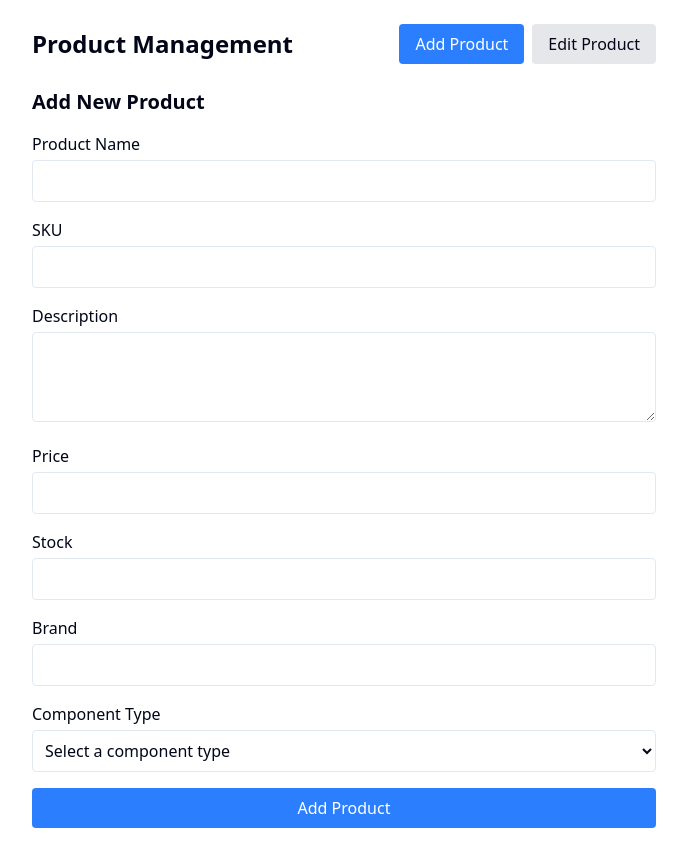
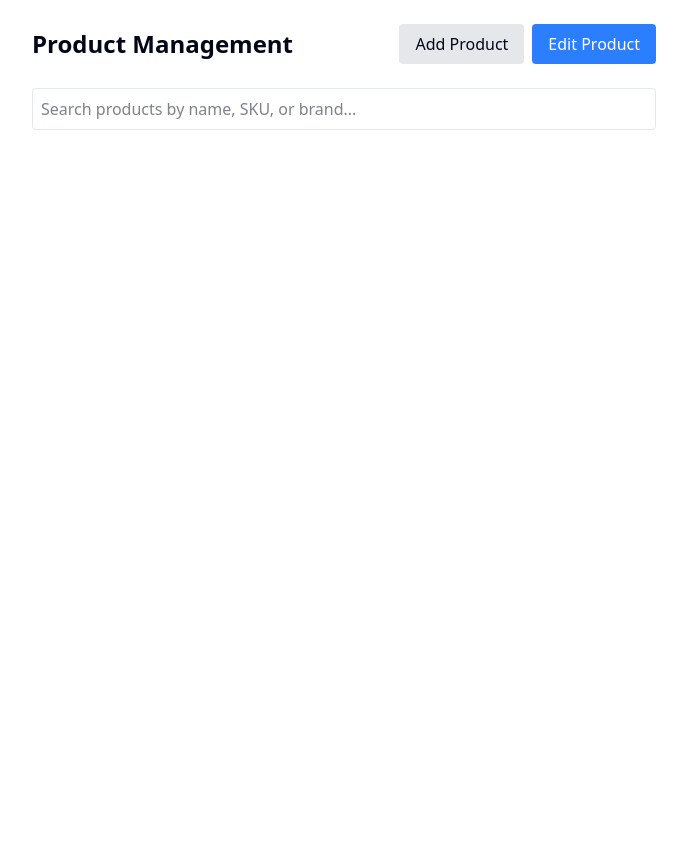
Before and after one commit to Ryiro77/chut_new, a Next.js app: page /admin/products in a window 1280 px wide. Shown: the whole page, without its empty margins (296-983 px from the left). After the commit the page ends 800 px from the top, so only its background shows below. Built offline with nearby package versions, Linux system fonts and the light colour scheme.

Commit message:
stale commit

```diff
--- a/app/admin/products/page.tsx
+++ b/app/admin/products/page.tsx
@@ -29,7 +29,7 @@ type Product = {
 }
 
 export default function AdminProducts() {
-  const [view, setView] = useState<'add' | 'edit'>('add')
+  const [view, setView] = useState<'add' | 'edit'>('edit')
   const [searchQuery, setSearchQuery] = useState('')
   const [selectedProductId, setSelectedProductId] = useState<string | null>(null)
   const [searchResults, setSearchResults] = useState<Product[]>([])
@@ -56,8 +56,6 @@ export default function AdminProducts() {
 
   function handleSelectProduct(product: Product) {
     setSelectedProductId(product.id)
-    setSearchQuery('')
-    setSearchResults([])
   }
 
   return (
@@ -111,7 +109,8 @@ export default function AdminProducts() {
             <div className="text-gray-500 my-4">Searching...</div>
           )}
 
-          {!selectedProductId && searchResults.length > 0 && (
+          {/* Show search results if there's no selected product or there are search results */}
+          {searchResults.length > 0 && (
             <div className="mb-4 border rounded divide-y">
               {searchResults.map((product) => (
                 <button
@@ -134,7 +133,17 @@ export default function AdminProducts() {
             </div>
           )}
 
-          {selectedProductId && <EditProduct productId={selectedProductId} />}
+          {selectedProductId && (
+            <div>
+              <button
+                onClick={() => setSelectedProductId(null)}
+                className="mb-4 px-3 py-1 text-sm bg-gray-100 hover:bg-gray-200 rounded flex items-center"
+              >
+                <span>← Back to Search</span>
+              </button>
+              <EditProduct productId={selectedProductId} />
+            </div>
+          )}
         </div>
       )}
     </div>
```
